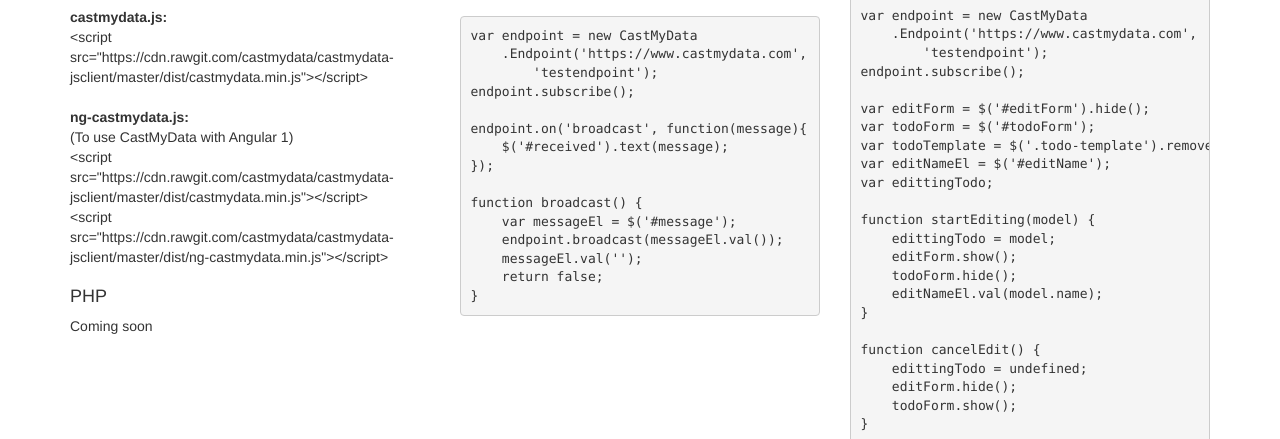
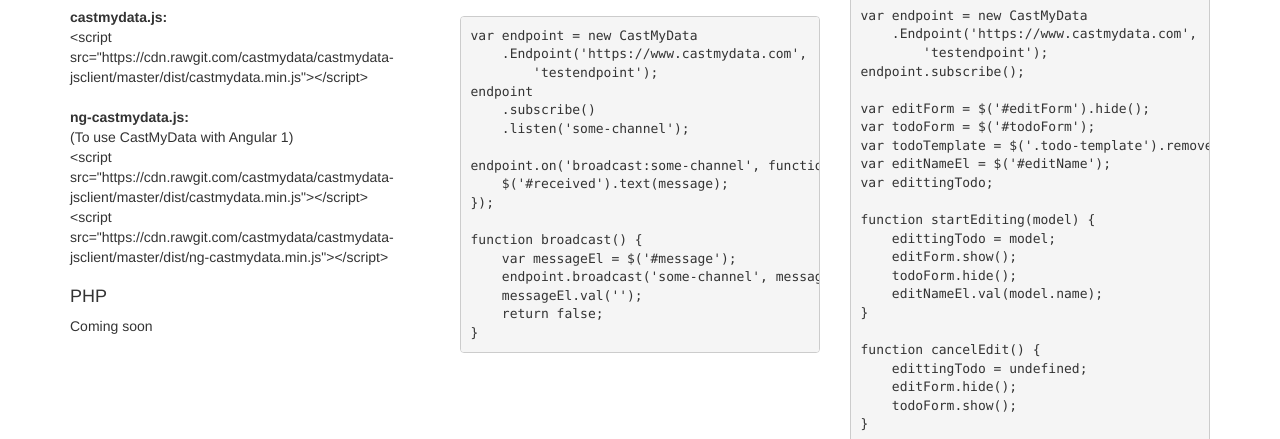
Before and after one commit to castmydata/castmydata-jsclient, a website: page examples/basic/index.html in a window 1280 px wide. Both pictures are taken after typing "Sample" into the empty fields and a click on the button 783 px from the left and 309 px from the top of the page. Shown: the part 361-800 px from the top of the page. Drawn offline with nearby package versions, Linux system fonts and the light colour scheme; no server answers.

Commit message:
Update basic examples

```diff
--- a/examples/basic/app.js
+++ b/examples/basic/app.js
@@ -1,6 +1,8 @@
 
 var endpoint = new CastMyData.Endpoint('https://www.castmydata.com', 'testendpoint');
-endpoint.subscribe();
+endpoint
+    .subscribe()
+    .listen('some-channel');
 
 // Example 1: Broadcasting
 
@@ -10,7 +12,7 @@
 
 function broadcast() {
     var messageEl = $('#message');
-    endpoint.broadcast(messageEl.val());
+    endpoint.broadcast('some-channel', messageEl.val());
     messageEl.val('');
     return false;
 }
--- a/examples/basic/index.html
+++ b/examples/basic/index.html
@@ -75,15 +75,17 @@
 var endpoint = new CastMyData
     .Endpoint('https://www.castmydata.com',
         'testendpoint');
-endpoint.subscribe();
+endpoint
+    .subscribe()
+    .listen('some-channel');
 
-endpoint.on('broadcast', function(message){
+endpoint.on('broadcast:some-channel', function(message){
     $('#received').text(message);
 });
 
 function broadcast() {
     var messageEl = $('#message');
-    endpoint.broadcast(messageEl.val());
+    endpoint.broadcast('some-channel', messageEl.val());
     messageEl.val('');
     return false;
 }
@@ -208,7 +210,7 @@
     </div>
     <script type="text/javascript" src="https://cdnjs.cloudflare.com/ajax/libs/socket.io/1.4.6/socket.io.min.js"></script>
     <script src="//cdnjs.cloudflare.com/ajax/libs/jquery/2.2.4/jquery.js"></script>
-    <script src="https://cdn.rawgit.com/castmydata/castmydata-jsclient/v3.2.0/dist/castmydata.min.js"></script>
+    <script src="https://cdn.rawgit.com/castmydata/castmydata-jsclient/v4.0.0/dist/castmydata.min.js"></script>
     <script src="app.js"></script>
 </body>
 </html>
```
